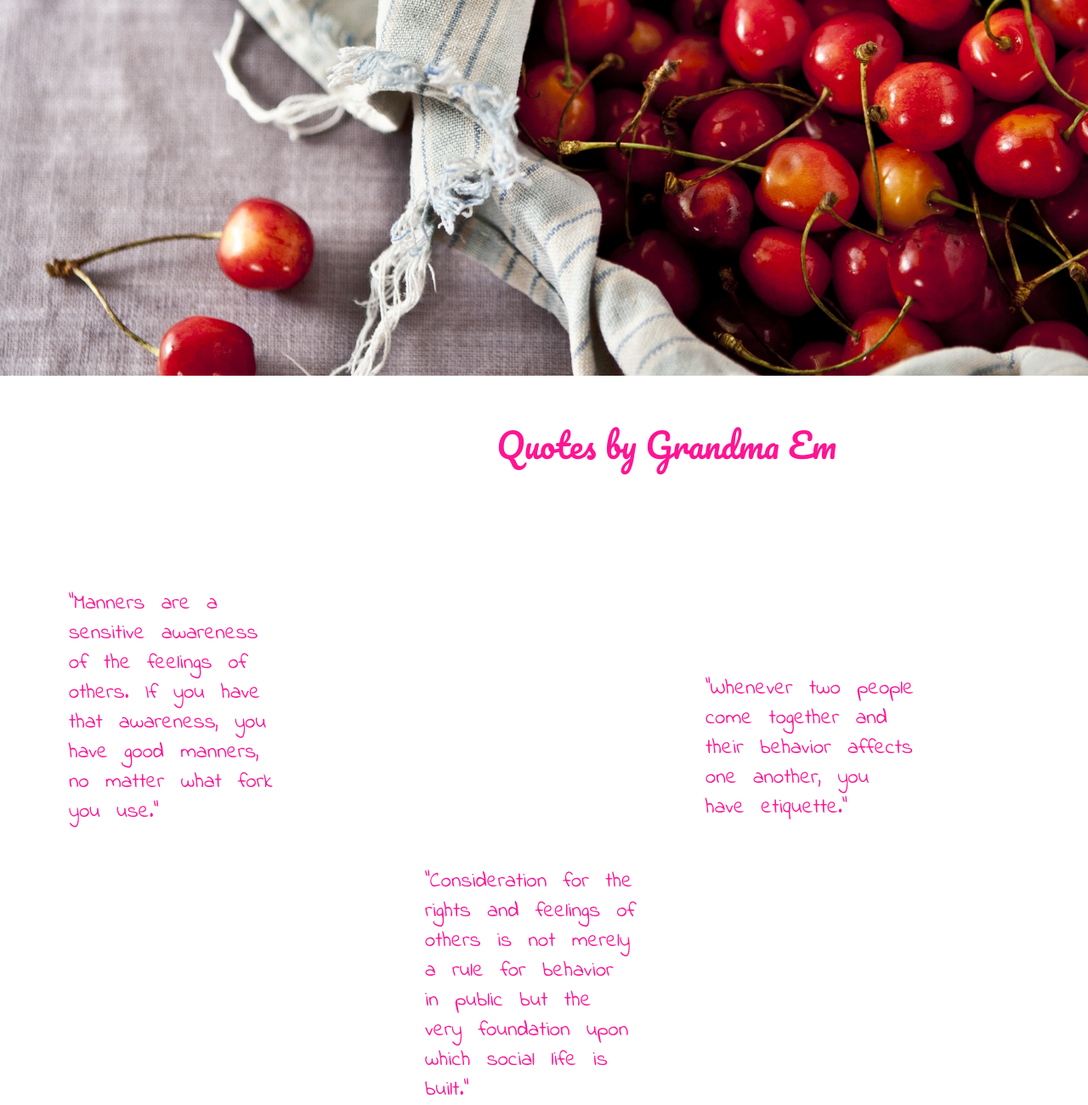
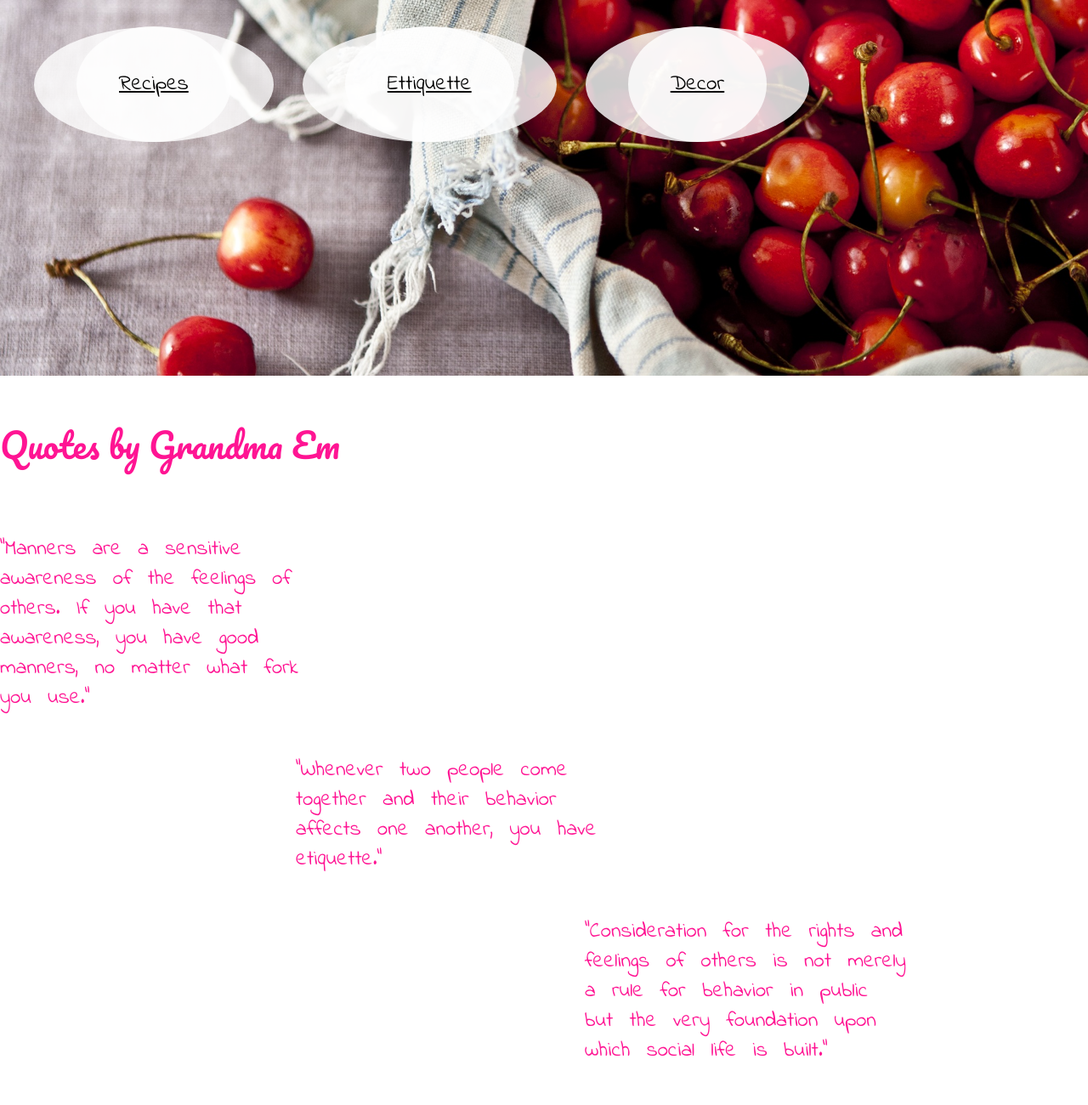
Before and after one commit to nataliewest/nataliewest.github.io, a plain HTML site: page index.html in a window 1280 px wide. Shown: the part 558-1858 px from the top of the page at 85% size. Drawn offline with nearby package versions, Linux system fonts and the light colour scheme.

Commit message:
updates_on_final

```diff
--- a/css/main.css
+++ b/css/main.css
@@ -109,7 +109,6 @@ h1{
     font-family: "Playfair Display", serif;
     font-weight: 700;
     font-style: bold;
-    position:fixed;
     background-color: rgba(255, 255, 255, .8);
     top:0px;
     width:100%;
@@ -133,14 +132,9 @@ h3{
 
 #nav_overimg > li{
     display:inline;
-}
-
-
-
-.button{
+    float:left;
     word-spacing: 50px;
     padding:50px;
-    float:left;
     border-radius: 300%;
     background-color: rgba(255, 255, 255, .8);
     font-family: "Indie Flower", cursive;
@@ -148,10 +142,27 @@ h3{
     font-size:25px;
     color:black;
     font-style: normal;
+    margin-top:2px;
+    margin-right:34px;
+    list-style-type:none;
+}
+
+ul{
     position:relative;
-    bottom:800px;
-    left:500px;
-    margin-top:100px;
+    top:50%;
+    transform: translateY(50%);
+}
+
+.button{
+    word-spacing: 50px;
+    padding:50px;
+    border-radius: 300%;
+    background-color: rgba(255, 255, 255, .8);
+    font-family: "Indie Flower", cursive;
+    font-weight: 400;
+    font-size:25px;
+    color:black;
+    font-style: normal;
     list-style-type:none;
 }
 
@@ -176,26 +187,24 @@ p{
     font-style:bold;
     word-spacing:10px;
     color:#FF1493;
+    float:left;
 }
 
 .p1{
-    width:257px;
+    width:30%;
     position:relative;
-    left:81px;
 }
 
 .p2{
-    width:257px;
+    width:30%;
     position:relative;
-    left:830px;
-    top:-205px;
+    left:348px;
 }
 
 .p3{
-    width:257px;
+    width:30%;
     position: relative;
-    left:500px;
-    top:-178px;
+    left:688px;
 }
 
 h4{
@@ -223,6 +232,18 @@ h4{
     display:inline-block;
     list-style-type:none;
     margin-top:300px;
+    margin-left: 50px;
+    word-spacing: 0px;
+}
+
+#ettiquette_list{
+    font-family: "Indie Flower", cursive;
+    font-weight: 400;
+    font-style: normal;
+    font-size:30px;
+    display:inline-block;
+    list-style-type:none;
+    margin-top:221px;
     margin-left: 50px;
     word-spacing: 0px;
 }
@@ -305,10 +326,9 @@ footer{
     color: #ffcce0;
 }
 
-.ettiquette_list{
+#ettiquette_list > li{
     position:relative;
-    top:-71px;
-    left:847px;
+    margin-bottom:20px;
 }
 
 /* ==========================================================================
--- a/index.html
+++ b/index.html
@@ -28,17 +28,16 @@
            <header>
                <section class="clearfix banner">
                   <h1>Grandma Em's Tips</h1>
-  </section>
-</header>
-
-
-   <div>
                 <ul id="nav_overimg">
                     <li><a class="button" href= "recipes.html">Recipes</a></li>
                     <li><a class="button" href= "ettiquette.html">Ettiquette</a></li>
                     <li><a class="button" href= "decor.html">Decor</a></li>
                 </ul>
-    </div>
+            </section>
+        </header>
+
+
+
 
         <div class="quotes">
             <h4>Quotes by Grandma Em</h4>
@@ -52,6 +51,7 @@
                 <p>"Consideration for the rights and feelings of others is not merely a rule for behavior in public but the very foundation upon which social life is built."</p>
             </div>
         </div>
+
 
 
 
--- a/js/main.js
+++ b/js/main.js
@@ -28,5 +28,5 @@ $(document).ready(function(){
 	//when the user hovers over any of the links, the page will turn a different shade
 
 $('.ettiquette_class').hover(function(){
-	$('.ettiquette').toggleClass('.ettiquette_alt_img');
+	$('.ettiquette').toggleClass('ettiquette_alt_img');
 });
```
Also changed, not shown: ettiquette.html (+2 -2 lines). Lines whose indentation alone changed are shown as unchanged.
